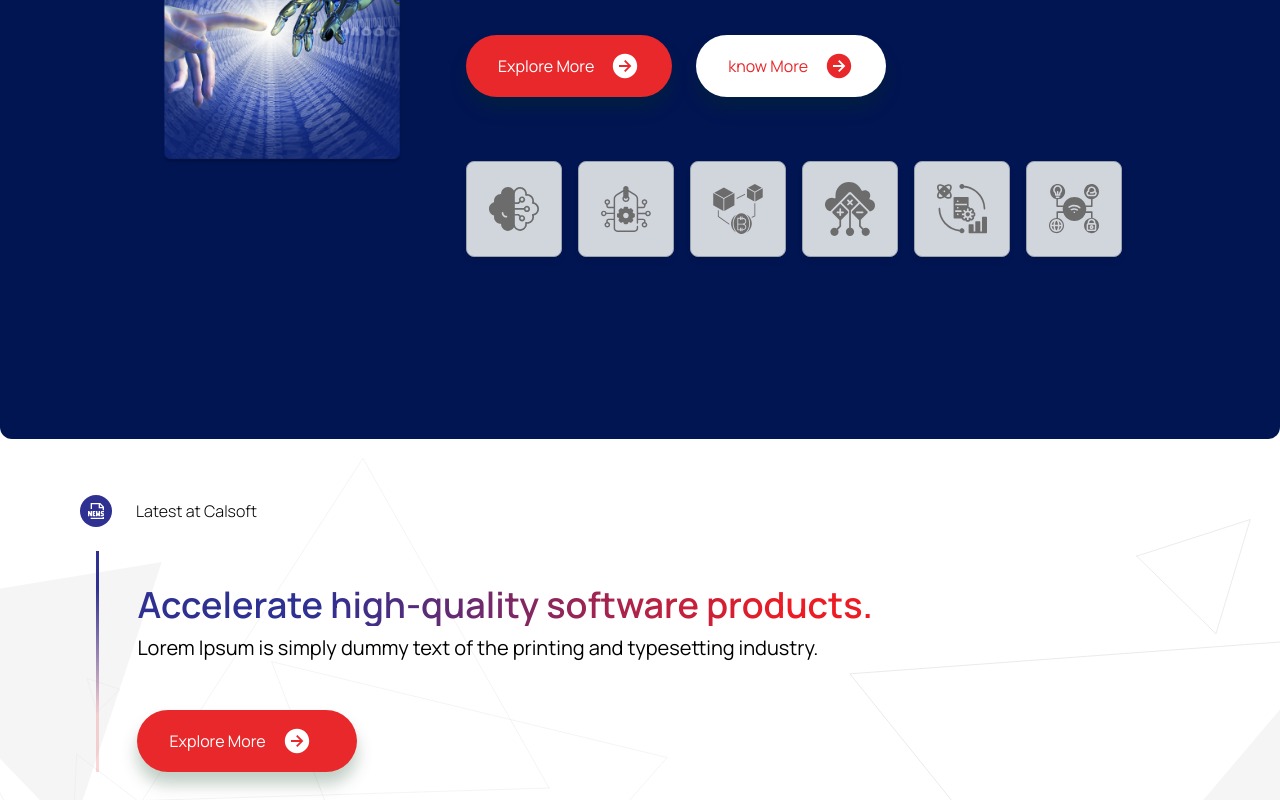
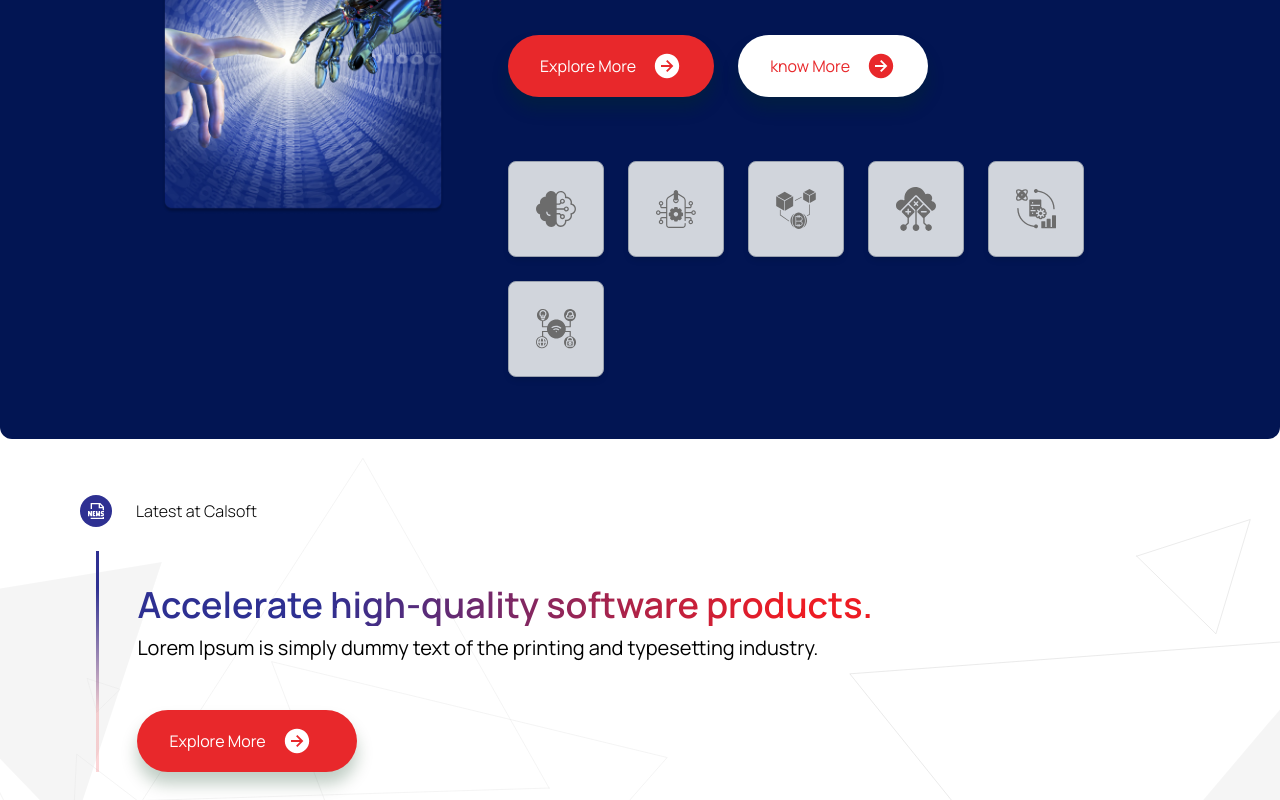
Before and after one commit to VaniAwasthi/calsoft, a Next.js app: page / in a window 1280 px wide. Shown: the part 2100-2900 px from the top of the page. Built offline with nearby package versions, Linux system fonts and the light colour scheme.

Commit message:
flip card working

```diff
--- a/app/component/home/Nextgen.jsx
+++ b/app/component/home/Nextgen.jsx
@@ -141,35 +141,32 @@ const Nextgen = () => {
                   </>
                 )}
 
-                <div className="flex flex-col justify-between mt-[4rem] space-y-6 m">
-                  {/* Cards Section */}
-                  <div className="flex space-x-4">
+<div className="flex flex-col justify-between mt-16 space-y-6">
+      <div className="flex flex-wrap gap-6">
         {activeIndustry?.iconData.map((card) => (
-                      <motion.div
+          <div
             key={card.id}
-                        whileHover={{ scale: 1.2, y: -10 }} // Enlarge & lift on hover
-                        whileTap={{ scale: 0.95 }} // Click effect
-                        className="relative w-24 h-24 cursor-pointer group perspective"
+            className="card-hover w-24 h-24 perspective cursor-pointer"
           >
-                        <div className="relative w-full h-full transition-transform duration-500 transform-style-3d group-hover:rotate-y-180">
-                          {/* Front Side (Icon) */}
-                          <div className="absolute inset-0 flex flex-col items-center justify-center bg-gray-300 text-black border border-gray-400 rounded-lg shadow-md backface-hidden">
+            <div className="card-inner relative w-full h-full">
+              {/* Front Side */}
+              <div className="absolute inset-0 flex items-center justify-center bg-gray-300 text-black border border-gray-400 rounded-lg shadow-md backface-hidden">
                 <Image
                   src={card.icon}
                   alt={card.title}
-                              width={50}
-                              height={50}
+                  width={40}
+                  height={40}
                 />
               </div>
 
-                          {/* Back Side (Title Appears on Flip) */}
-                          <div className="absolute inset-0 flex flex-col items-center justify-center bg-gray-300 text-black rounded-lg rotate-y-180 backface-hidden">
-                            <p className="text-lg font-semibold">
+              {/* Back Side */}
+              <div className="absolute inset-0 flex items-center justify-center bg-blue-500 text-white rounded-lg rotate-y-180 backface-hidden">
+                <p className="text-sm font-semibold text-center px-2">
                   {card.title}
                 </p>
               </div>
             </div>
-                      </motion.div>
+          </div>
         ))}
       </div>
     </div>
--- a/app/globals.css
+++ b/app/globals.css
@@ -73,3 +73,24 @@ body {
 .play_slider .swiper-button-next::before {
   transform: rotate(180deg);
 }
+
+.perspective {
+  perspective: 1000px;
+}
+
+.preserve-3d {
+  transform-style: preserve-3d;
+}
+
+.backface-hidden {
+  backface-visibility: hidden;
+}
+
+.card-inner {
+  transition: transform 0.6s;
+  transform-style: preserve-3d;
+}
+
+.card-hover:hover .card-inner {
+  transform: rotateY(180deg);
+}
--- a/app/screen/home/ServicesCasestudyBlog.js
+++ b/app/screen/home/ServicesCasestudyBlog.js
@@ -282,7 +282,7 @@ export const Casestudy = () => {
 
                         <div className="relative w-full py-10">
                             <Swiper
-                                modules={[Navigation, Pagination]}
+                                modules={[Navigation]}
                                 slidesPerView={1}
                                 spaceBetween={40}
                                 breakpoints={{
@@ -291,7 +291,6 @@ export const Casestudy = () => {
                                     1024: { slidesPerView: 3 },
                                 }}
                                 navigation
-                                pagination={{ clickable: true }}
                                 className="slider_t play_slider"
                             >
                                 {sliderData.map((item) => (
```
Lines whose indentation alone changed are shown as unchanged.
